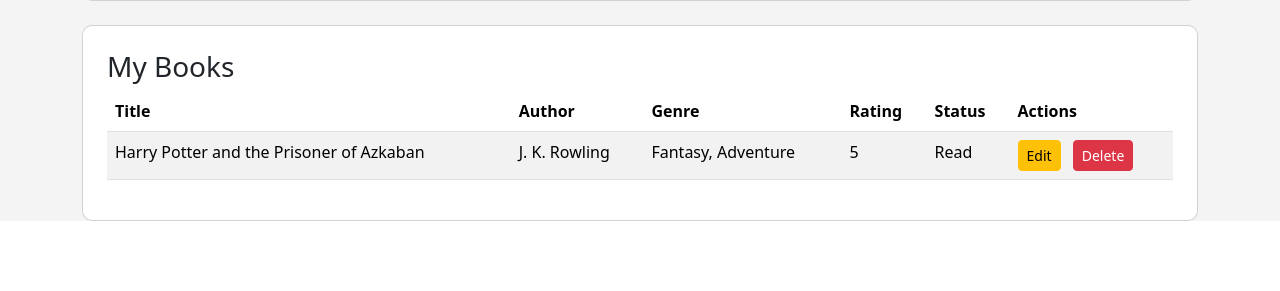
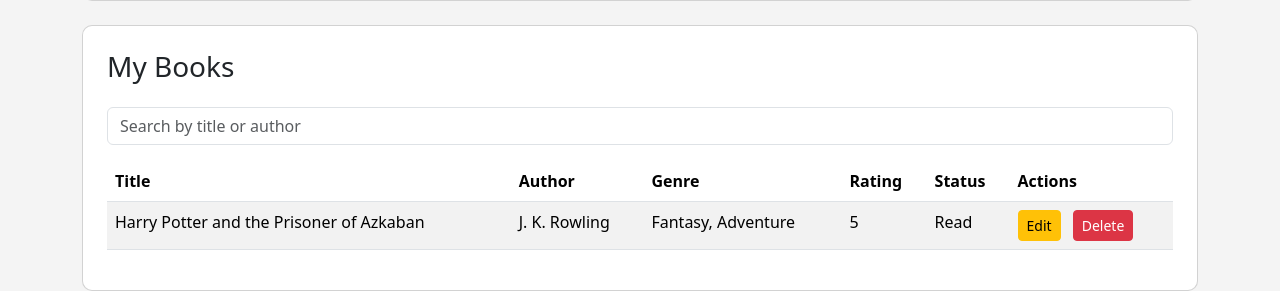
Before and after one commit to quyenphanlyons/WSAA-project, a Flask app: page / in a window 1280 px wide. Shown: the part 789-1080 px from the top of the page. Before the commit the page ends 1010 px from the top, so only its background shows below. Run offline with Flask 3, Linux system fonts and the light colour scheme; data comes from the database, SQL or seed files in the repository.

Commit message:
add search box

```diff
--- a/templates/index.html
+++ b/templates/index.html
@@ -74,6 +74,18 @@
 
             <h3>My Books</h3>
 
+
+            <div class="mb-3 mt-3">
+
+                <input
+                    type="text"
+                    id="searchInput"
+                    class="form-control"
+                    placeholder="Search by title or author">
+
+            </div>
+
+
             <table class="table table-striped">
 
                 <thead>
```
